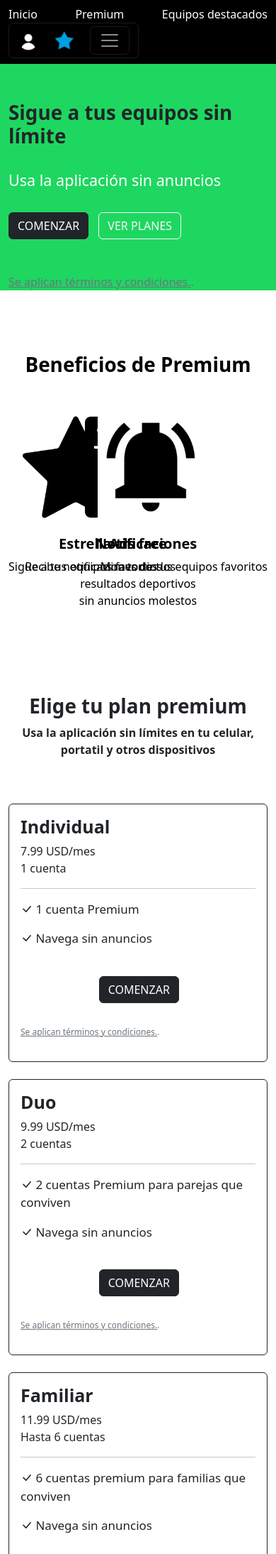
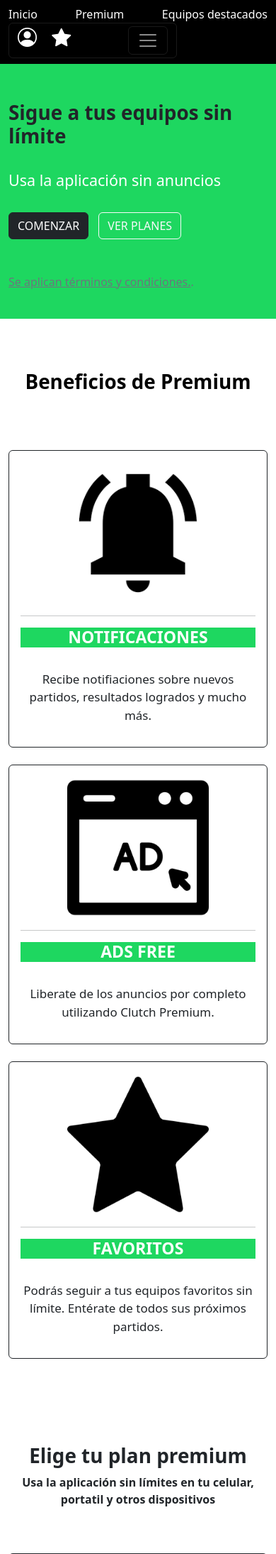
Before and after one commit to BrunoGiumprini/Bald, a PHP site: page /html/nosotros.html in a window 390 px wide. Shown: the top 2189 px of the page at 71% size. Run offline with PHP 8.4, Linux system fonts and the light colour scheme; some libraries are stand-ins or nearby versions.

Commit message:
cambios responsive

```diff
--- a/Diseño Web/css/nosotros.css
+++ b/Diseño Web/css/nosotros.css
@@ -18,6 +18,8 @@
     color: black;
 }
 
+
+
 .imagen{
     text-align: center;
     padding-left: 20px;
@@ -33,7 +35,7 @@
 }
 
 .contenedor1{
-    margin-top: 250px;
+    margin-top: 50px;
 }
 
 .textotarjeta{
--- a/Diseño Web/html/nosotros.html
+++ b/Diseño Web/html/nosotros.html
@@ -41,16 +41,19 @@
         <div class="container-fluid ">
             <a class="nav-link active " aria-current="page" href="../index.html" style="color: #ffffff;">Inicio</a>
             <a class="nav-link active" aria-current="page" href="#" style="color: #ffffff;">Premium</a>
-                <a class="nav-link active" aria-current="page" href="contacto.html" style="color: #ffffff;">Equipos destacados</a>
+            <a class="nav-link active" aria-current="page" href="contacto.html" style="color: #ffffff;">Equipos
+                destacados</a>
 
             <div class="navbar-toggler">
                 <!--login-->
                 <a class="navbar-brand" href="usuario.html">
-                        <img src="../img/iconousuario.png" alt="" width="30" height="30">
+                    <span style="font-size: 27px;">
+                    <i class="bi bi-person-circle "></i></span>
                 </a>
                 <!--seguidos-->
                 <a class="navbar-brand" href="#">
-                        <img src="../img/estrella.webp" alt="" width="30" height="30">
+                    <span style="font-size: 27px; margin-right: 60px;">
+                    <i class="bi bi-star-fill"></i></span>
                 </a>
 
                 <button class="navbar-toggler" type="button" data-bs-toggle="offcanvas"
@@ -62,26 +65,22 @@
                 aria-labelledby="offcanvasDarkNavbarLabel" style="background-color: #000000;">
 
                 <div class="offcanvas-header">
-                        <h5 class="offcanvas-title" id="offcanvasDarkNavbarLabel" style="color: #0084ff;">Deportes</h5>
+                    <h4 class="offcanvas-title fw-bold" id="offcanvasDarkNavbarLabel" style="color: #1ed760;">Deportes</h4>
                     <button type="button" class="btn-close btn-close-white" data-bs-dismiss="offcanvas"
                         aria-label="Close"></button>
                 </div>
                 <div class="offcanvas-body">
                     <ul class="navbar-nav justify-content-end flex-grow-1 pe-3">
                         <li class="nav-item">
-                                <a class="nav-link active" aria-current="page"
-                                    href="deportes/basket.html">Basketball</a>
+                            <a class="nav-link active" aria-current="page" href="deportes/basket.html">Basketball</a>
                             <a class="nav-link active" aria-current="page" href="deportes/rugby.html">Rugby</a>
                             <a class="nav-link active" aria-current="page" href="deportes/futbol.html">Football</a>
-                                <a class="nav-link active" aria-current="page"
-                                    href="deportes/handball.html">Handball</a>
+                            <a class="nav-link active" aria-current="page" href="deportes/handball.html">Handball</a>
                             <a class="nav-link active" aria-current="page" href="deportes/hockey.html">Hockey</a>
 
-                                <a class="nav-link active" aria-current="page"
-                                    href="deportes/natacion.html">Natación</a>
+                            <a class="nav-link active" aria-current="page" href="deportes/natacion.html">Natación</a>
                             <a class="nav-link active" aria-current="page" href="deportes/tenis.html">Tenis</a>
-                                <a class="nav-link active" aria-current="page"
-                                    href="deportes/voley.html">Volleyaball</a>
+                            <a class="nav-link active" aria-current="page" href="deportes/voley.html">Volleyaball</a>
                         </li>
                     </ul>
                 </div>
@@ -101,57 +100,69 @@
             <p class="text-muted">
                 <a href="#" class="text-reset">Se aplican términos y condiciones.</a>.
             </p>
-
+            <br>
         </div>
     </header>
     <br><br><br>
+
+
 
     <!--MEJORAR RESPONSIVE-->
     <div class="container">
         <h1 class="texto2 text-center fw-bold">Beneficios de Premium</h1> <br>
     </div>
-        <br><br><br><br>
+    <br><br>
 
     <div class="container">
-            <div class="position-relative container">
+        <div class="row row-cols-1 row-cols-md-3 g-4">
+            <div class="col">
+                <div class="card border-dark">
+                    <div class="card-body">
+                        <img src="../img/notificacion.png" class="img-fluid rounded mx-auto d-block" alt="..."
+                            style="max-height: 200px;">
+                        <hr>
+                        <h3 class="text-center fw-bold fondo texto4">NOTIFICACIONES</h3><br>
+                        <p class="texto9 text-center">Recibe notifiaciones sobre nuevos partidos, resultados logrados y mucho más.</p>
 
-                <div class="position-absolute top-50 start-0 translate-middle-y text-center">
-                    <img src="../img/iconofollow.png" alt="icono" style="height:150px;" class="imagen">
+                    </div>
+                </div>
             </div>
 
 
-                <div class="position-absolute top-50 start-50 translate-middle">
-                    <img src="../img/sinnuncio.png" alt="icono" style="height:150px;" class="imagen2">
+
+            <div class="col">
+                <div class="card border-dark">
+                    <div class="card-body">
+                        <img src="../img/sinnuncio.png" class="img-fluid rounded mx-auto d-block" alt="..."
+                            style="max-height: 200px;">
+                        <hr>
+                        <h3 class="text-center fw-bold fondo texto4">ADS FREE</h3><br>
+                        <p class="texto9 text-center">Liberate de los anuncios por completo utilizando Clutch Premium.</p>
+
+                    </div>
+                </div>
             </div>
 
 
-                <div class="position-absolute top-50 end-0 translate-middle-y">
-                    <img src="../img/notificacion.png" alt="icono" style="height:150px;" class="imagen3">
+
+
+            <div class="col">
+                <div class="card border-dark">
+                    <div class="card-body">
+                        <img src="../img/iconofollow.png" class="img-fluid rounded mx-auto d-block" alt="..."
+                            style="max-height: 200px;">
+                        <hr>
+                        <h3 class="text-center fw-bold fondo texto4">FAVORITOS</h3><br>
+                        <p class="texto9 text-center">Podrás seguir a tus equipos favoritos sin límite. Entérate de todos sus próximos partidos.</p>
+
+                    </div>
+                </div>
+            </div>
+        </div>
     </div>
 
 
-                <div class="position-absolute top-0 start-0">
-                    <br><br><br><br>
-                    <h5 class="texto2 fw-bold text-center ">Estrella</h5>
-                    <p class="fw-light text-center texto2">Sigue a tus equipos favortios</p>
-                </div>
 
-
-                <div class="position-absolute top-0 start-50 translate-middle-x">
-                    <br><br><br><br>
-                    <h5 class="texto2 fw-bold text-center">Ads free</h5>
-                    <p class="fw-light text-center texto2">Mira todos los resultados deportivos<br> sin anuncios
-                        molestos</p>
-                </div>
-
-                <div class="position-absolute top-0 end-0">
-                    <br><br><br><br>
-                    <h5 class="texto2 fw-bold text-center">Notificaciones</h5>
-                    <p class="fw-light text-center texto2">Recibe notificaciones de tus equipos favoritos</p>
-                </div>
-
-            </div>
-        </div>
 
     <div class="container contenedor1" id="contenido">
         <h1 class="texto fw-bold text-center">Elige tu plan premium</h1>
```
Also changed, not shown: Diseño Web/html/contacto.html (+99 -46 lines), Diseño Web/html/deportes/basket.html (+9 -7 lines), Diseño Web/html/deportes/f1.html (+10 -9 lines), Diseño Web/html/deportes/futbol.html (+10 -8 lines), Diseño Web/html/deportes/handball.html (+10 -8 lines), Diseño Web/html/deportes/hockey.html (+9 -7 lines), Diseño Web/html/deportes/natacion.html (+9 -7 lines), Diseño Web/html/deportes/rugby.html (+9 -8 lines), Diseño Web/html/deportes/tenis.html (+10 -8 lines), Diseño Web/html/deportes/voley.html (+5 -2 lines), Diseño Web/index.html (+11 -8 lines), 1 other file. Lines whose indentation alone changed are shown as unchanged.
